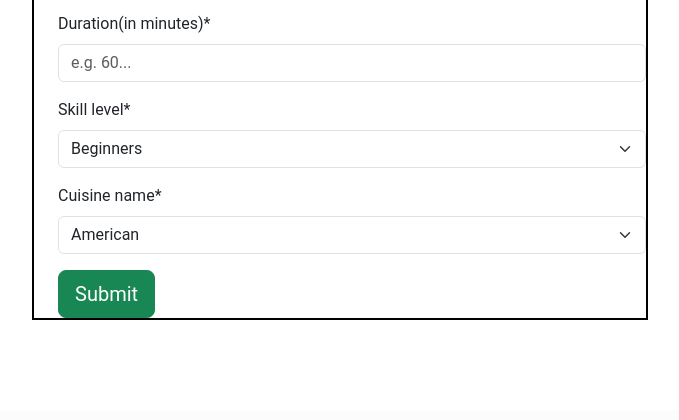
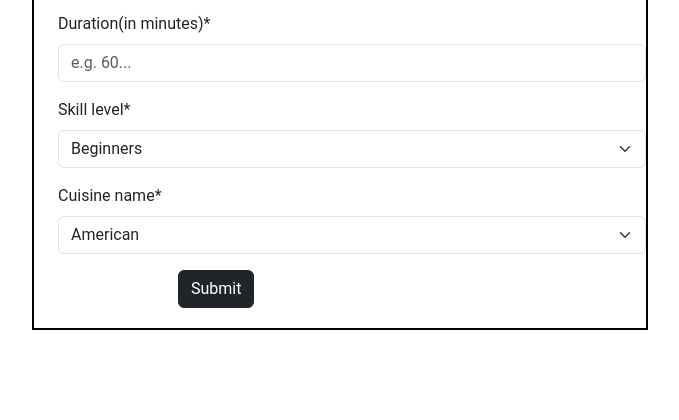
Before and after one commit to Dania2021/world-of-recipes, a Django app: page /recipe_add/ in a window 1280 px wide. Shown: the part 1024-1444 px from the top of the page, without its empty margins (300-979 px from the left). Before the commit the page ends 1344 px from the top, so only its background shows below. Run offline with Django 3.2, Linux system fonts and the light colour scheme; the visitor is signed in with stand-in values (Sample User, id 1); some libraries are stand-ins or nearby versions; some web fonts are replaced.

Commit message:
Update styling of submit button

```diff
--- a/templates/recipe_add.html
+++ b/templates/recipe_add.html
@@ -16,7 +16,7 @@
 
                         {% csrf_token %}
                         {{ add_form|crispy }}
-                           <button type="submit" class="btn btn-success btn-lg">Submit</button>
+                           <button type="submit" class="btn btn-dark">Submit</button>
                       </form>
                       {% else %}
                       <h3 class="mb-3">Sorry, you are not allowed to access this page.</h3>
```
